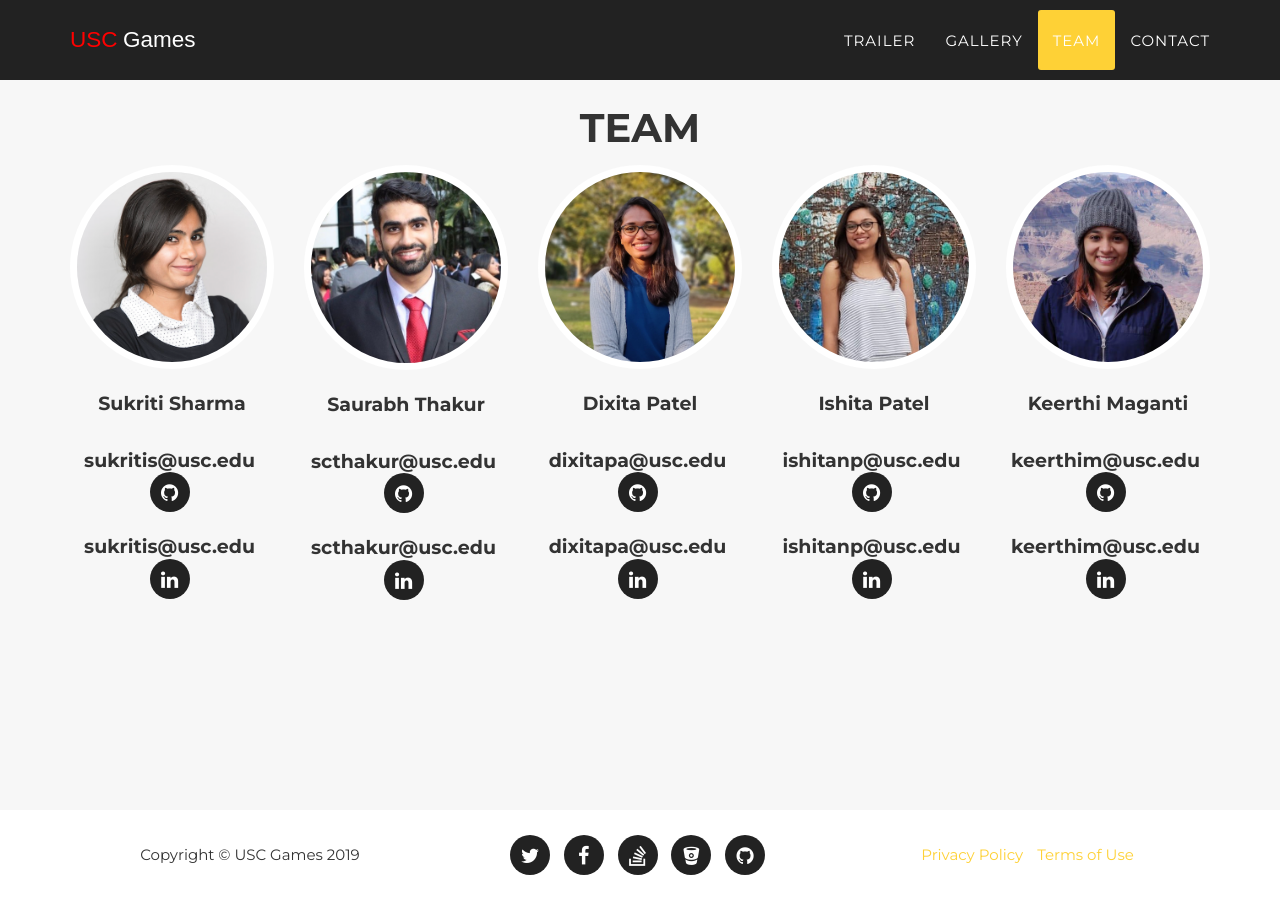
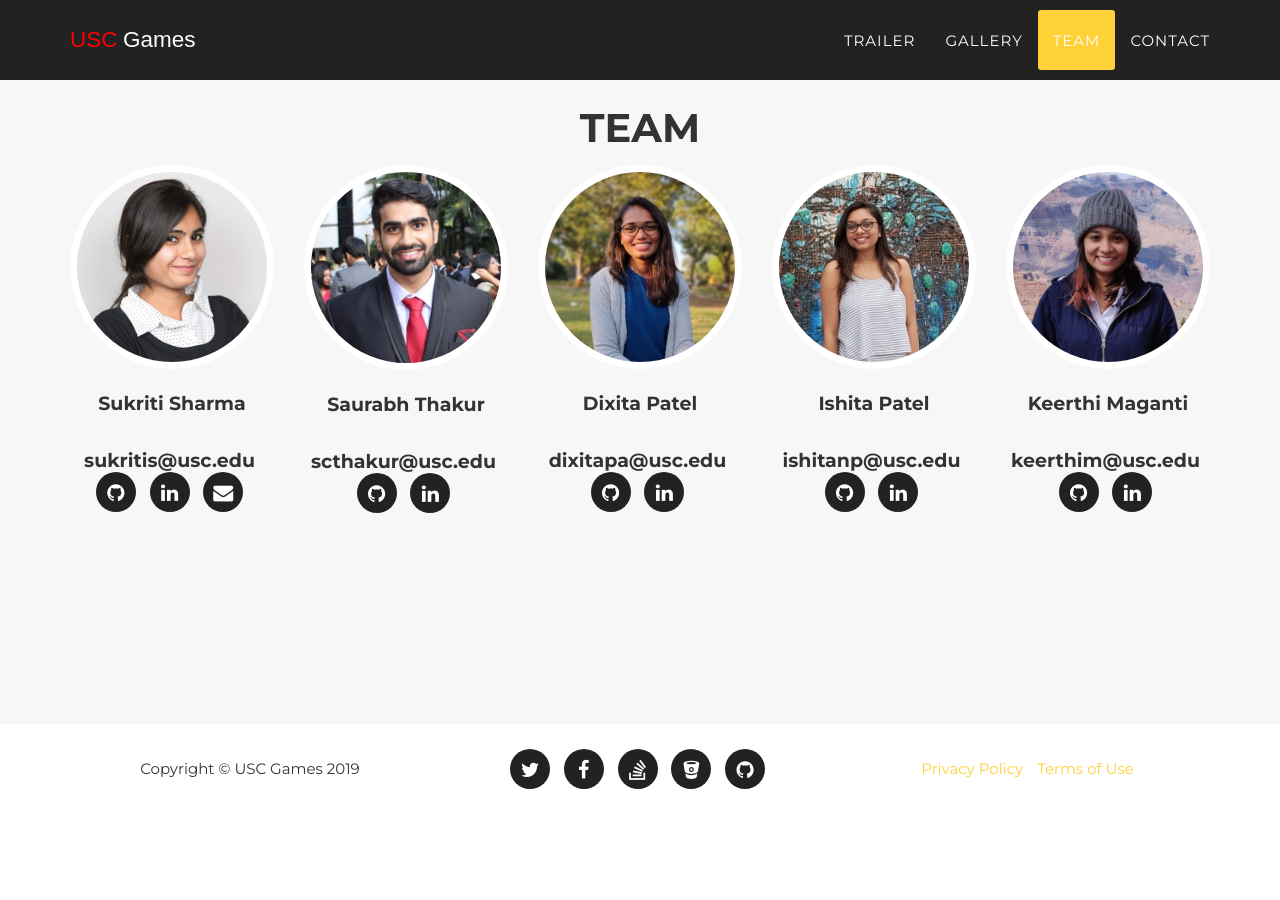
Before and after one commit to SmashVR/SmashVR.github.io, a Jekyll site: the page built from index.html, in a window 1280 px wide and 900 px high, scrolled down 3124 px. Built offline with Jekyll 4.4.1, drawn with Linux system fonts in a browser that asks for light colours; some web fonts are replaced; after the commit the page ends 3938 px from its top, so only the background shows below that; some of the changed lines change nothing that is shown.

Commit message:
update team

```diff
--- a/_config.yml
+++ b/_config.yml
@@ -14,18 +14,20 @@
   email: sukritis@usc.edu
   social:
     - title: github
-      url: #
+      url: https://github.com/SukritiSharma
     - title: linkedin
-      url: #
+      url: https://www.linkedin.com/in/sukriti-sharma-20/
+    - title: envelope
+      url: sukritis@usc.edu
 
 - name: Saurabh Thakur
   pic: 2
   email: scthakur@usc.edu
   social:
     - title: github
-      url: #
+      url: https://github.com/thakursc1
     - title: linkedin
-      url: #
+      url: https://www.linkedin.com/in/thakursc1/
 
 - name: Dixita Patel
   pic: 3
@@ -34,16 +36,16 @@
     - title: github
       url: #
     - title: linkedin
-      url: #
+      url: https://www.linkedin.com/in/dixitapatel42/
 
 - name: Ishita Patel
   pic: 4
   email: ishitanp@usc.edu
   social:
     - title: github
-      url: #
+      url: https://github.com/ishu63
     - title: linkedin
-      url: #
+      url: https://www.linkedin.com/in/ishitanpatel/
 
 - name: Keerthi Maganti
   pic: 5
@@ -52,7 +54,7 @@
     - title: github
       url: #
     - title: linkedin
-      url: #
+      url: https://www.linkedin.com/in/keerthi-maganti/
 
 
 # Social networks usernames (many more available: google-plus, flickr, dribbble, pinterest, instagram, tumblr, linkedin, etc.)
--- a/_includes/team.html
+++ b/_includes/team.html
@@ -15,10 +15,11 @@
                         <h4>{{ member.name }}</h4>
                         <p class="text-muted">{{ member.position }}</p>
                         <ul class="list-inline social-buttons">
-                            {% for network in member.social %}
+
                             <li>
                                 <h4>{{ member.email }}</h4>
                             </li>
+                            {% for network in member.social %}
                             <li>
                                 <a href="{{ network.url }}">
                                     <i class="fa fa-{{ network.title }}"></i>
```
